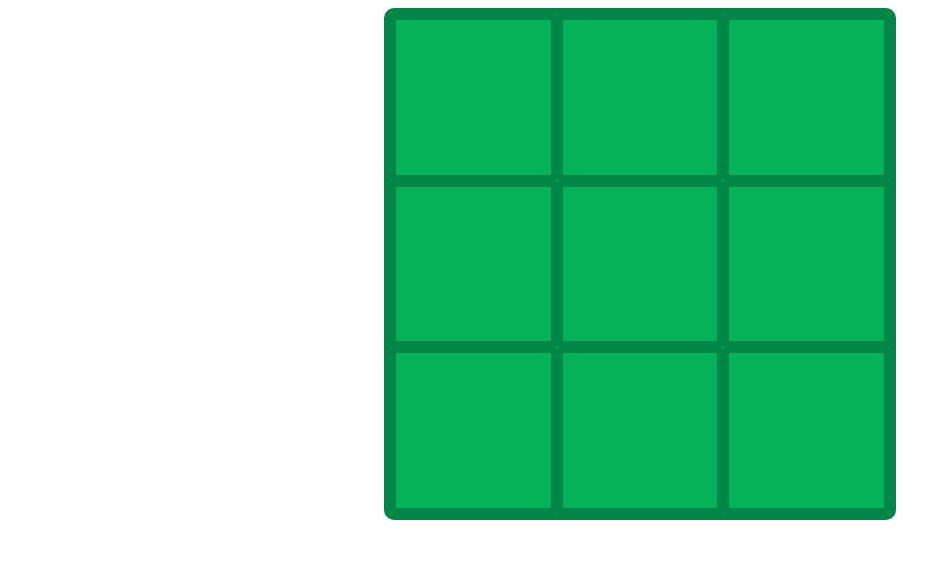
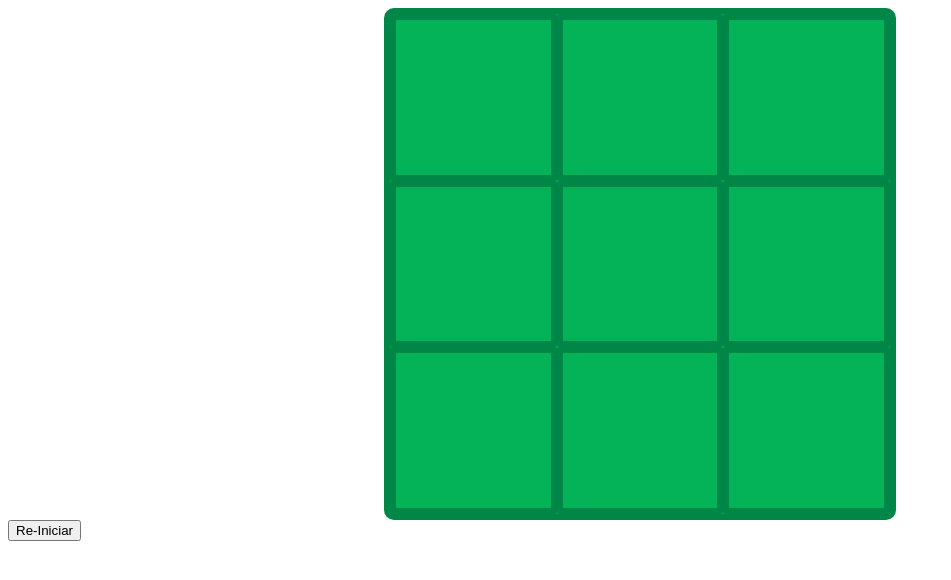
Before and after one commit to johnnysoutodev/TicTacToe, a plain HTML site: page src/index.html in a window 1280 px wide. Shown: the whole page, without its empty margins (0-951 px from the left). Drawn offline with Linux system fonts and the light colour scheme.

Commit message:
Update index.html
adicionando botão de Re-Iniciar

```diff
--- a/src/index.html
+++ b/src/index.html
@@ -9,6 +9,7 @@
 </head>
 <body>
     <div class="game"></div>
+    <button class="btn" onclick="tic_tac_toe.restart()" title="Restart this game">Re-Iniciar</button>
 
     <script src="js/app.js"></script>
     <script>
```
